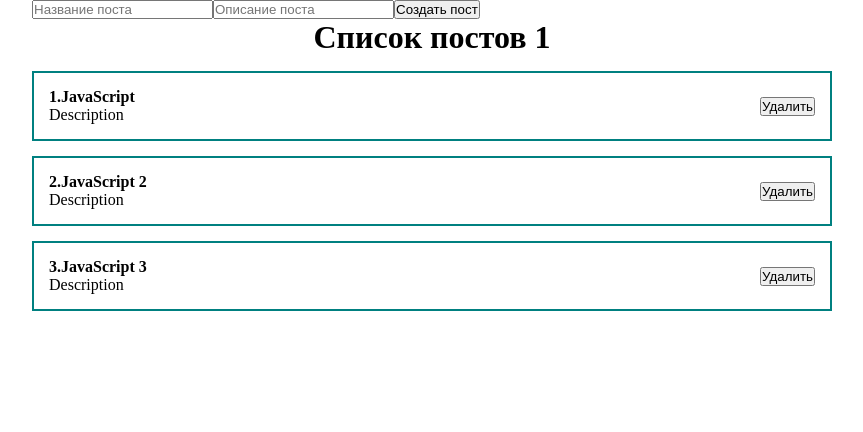
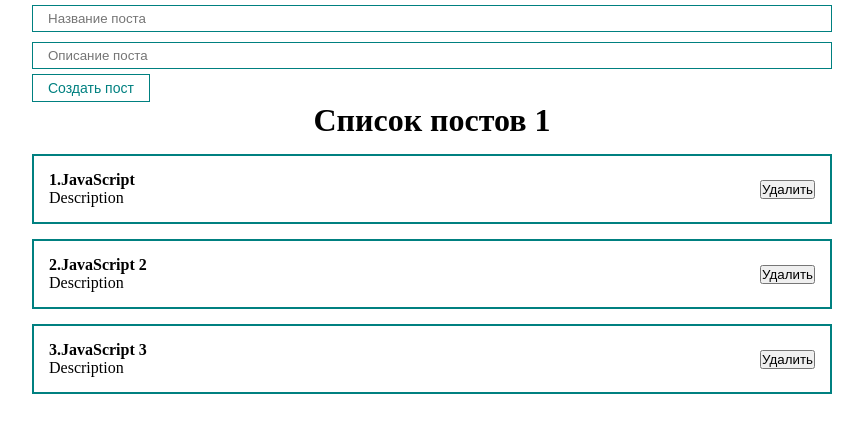
Before and after one commit to Nikita-s-training-workshop/react-repo, a React (Create React App) app: page / in a window 1280 px wide. Shown: the top 432 px of the page, without its empty margins (208-1071 px from the left). Built offline with nearby package versions, Linux system fonts and the light colour scheme.

Commit message:
add button and input styles

```diff
--- a/src/App.js
+++ b/src/App.js
@@ -1,6 +1,8 @@
 import React, { useState } from 'react'
 import './styles/App.css'
 import {PostList} from './components/PostList'
+import {MyButton} from './components/UI/button/MyButton'
+import {MyInput} from './components/UI/input/MyInput'
 
 const INITIAL_STATE = [
   {id:1, title: 'JavaScript', body:'Description'},
@@ -11,13 +13,16 @@
 export const App = () => {
 
   const [posts, setPosts] = useState(INITIAL_STATE)
+  const addNewPost = () => {
+
+  }
 
   return (
     <div className="App">
       <form>
-        <input type='text' placeholder='Название поста' />
-        <input type='text' placeholder='Описание поста' />
-        <button>Создать пост</button>
+        <MyInput type='text' placeholder='Название поста' />
+        <MyInput type='text' placeholder='Описание поста' />
+        <MyButton onClick = {addNewPost}>Создать пост</MyButton>
       </form>
       <PostList posts={posts} title="Список постов 1"/>
     </div>
--- /dev/null
+++ b/src/components/UI/button/MyButton.jsx
@@ -0,0 +1,11 @@
+import React from 'react'
+import classes from './MyButton.module.css'
+
+export const MyButton = ({children, ...props}) => {
+  return (
+    <button {...props} className={classes.myBtn}>
+      {children}
+    </button>
+  )
+
+}
--- /dev/null
+++ b/src/components/UI/button/MyButton.module.css
@@ -0,0 +1,10 @@
+.myBtn {
+	padding: 5px 15px;
+	color: teal;
+	font-size: 14px;
+	background: transparent;
+	border: 1px solid teal;
+	cursor: pointer;
+}
+
+/*TODO: расставить свойства по порядку*/
--- /dev/null
+++ b/src/components/UI/input/MyInput.jsx
@@ -0,0 +1,7 @@
+import React from 'react'
+import classes from './MyInput.module.css'
+export const MyInput = (props) => {
+  return (
+    <input className = {classes.myInput} {...props}/>
+  )
+}
--- /dev/null
+++ b/src/components/UI/input/MyInput.module.css
@@ -0,0 +1,8 @@
+.myInput {
+	width: 100%;
+	padding: 5px 15px;
+	margin: 5px 0;
+	border: 1px solid teal;
+}
+
+/*TODO: Расставить по порядку*/
```
